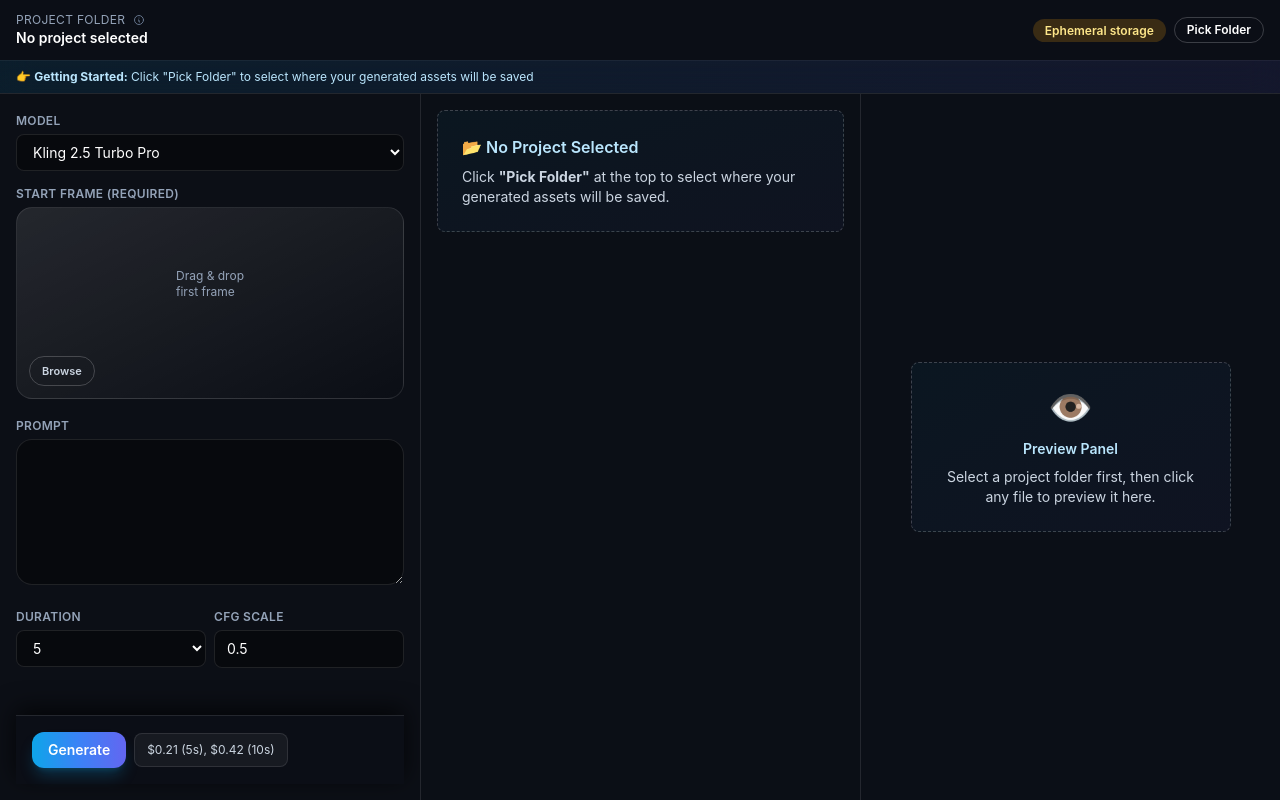
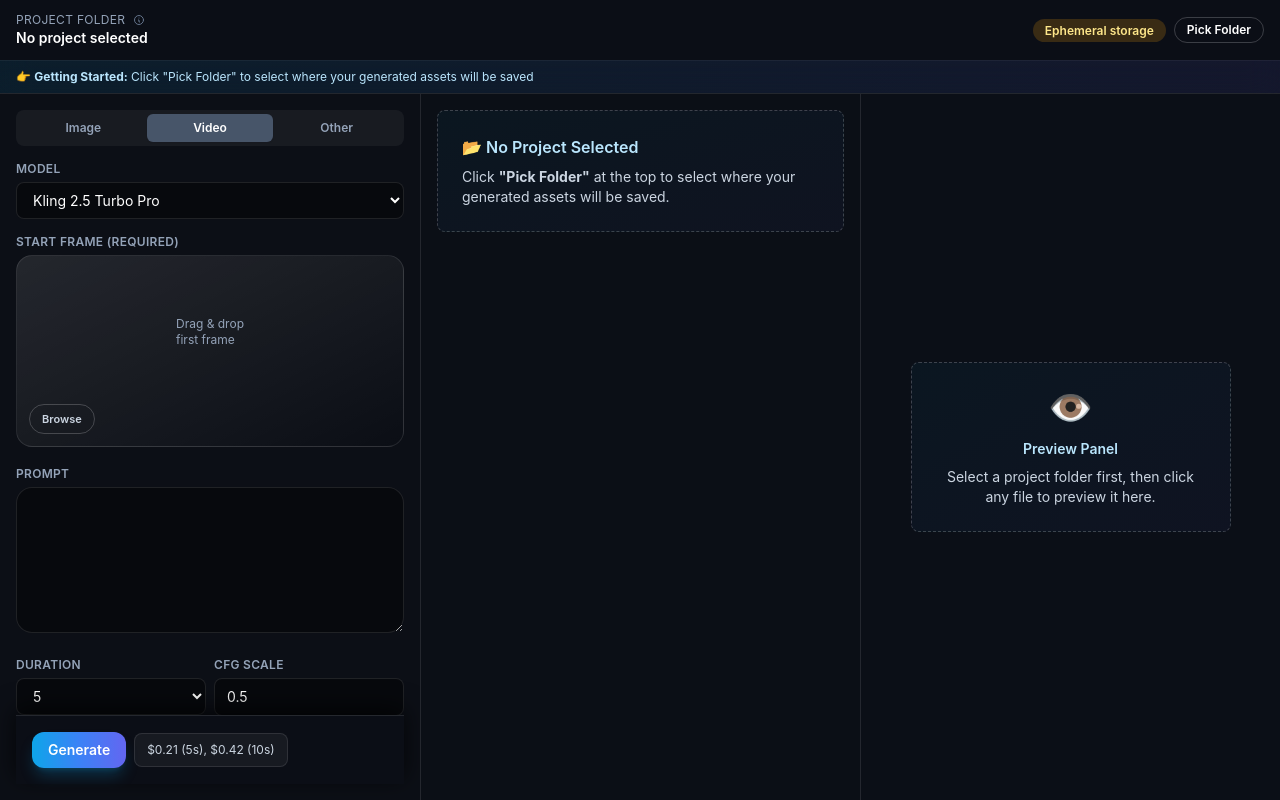
Before and after one commit to ai-scape/freepikv5, a React (Vite) app: page / in a window 1280 px wide. Built offline with nearby package versions, Linux system fonts and the light colour scheme.

Commit message:
gemini refactor 3

```diff
--- a/src/components/ControlsPane.tsx
+++ b/src/components/ControlsPane.tsx
@@ -79,6 +79,11 @@
     actions: { refreshTree },
   } = useCatalog();
   const [modelKey, setModelKey] = useState(DEFAULT_MODEL_KEY);
+  const [activeTab, setActiveTab] = useState<"image" | "video" | "upscale">(() => {
+    if (DEFAULT_MODEL_KEY.startsWith("image:")) return "image";
+    if (DEFAULT_MODEL_KEY.startsWith("upscale:")) return "upscale";
+    return "video";
+  });
   const [prompt, setPrompt] = useState("");
   const [startFrame, setStartFrame] = useState<UploadSlot>({ uploading: false });
   const [endFrame, setEndFrame] = useState<UploadSlot>({ uploading: false });
@@ -126,11 +131,7 @@
     Record<string, string | number | boolean | undefined>
   >({});
 
-  const modelKind: "video" | "image" | "upscale" = modelKey.startsWith("image:")
-    ? "image"
-    : modelKey.startsWith("upscale:")
-      ? "upscale"
-      : "video";
+  const modelKind = activeTab;
 
   const selectedVideo = useMemo(() => {
     if (modelKind !== "video") return undefined;
@@ -865,6 +866,32 @@
   return (
     <form className="flex h-full flex-col text-sm" onSubmit={handleGenerate}>
       <div className="flex-1 space-y-3 pb-40">
+        <div className="space-y-3">
+          <div className="flex rounded-lg bg-white/5 p-1">
+            {(["image", "video", "upscale"] as const).map((tab) => (
+              <button
+                key={tab}
+                type="button"
+                onClick={() => {
+                  setActiveTab(tab);
+                  if (tab === "image" && IMAGE_MODELS.length) {
+                    setModelKey(`image:${IMAGE_MODELS[0].id}`);
+                  } else if (tab === "video" && MODEL_SPECS.length) {
+                    setModelKey(`video:${MODEL_SPECS[0].id}`);
+                  } else if (tab === "upscale" && UPSCALE_MODELS.length) {
+                    setModelKey(`upscale:${UPSCALE_MODELS[0].id}`);
+                  }
+                }}
+                className={`flex-1 rounded-md py-1.5 text-xs font-semibold capitalize transition-all ${activeTab === tab
+                    ? "bg-slate-600 text-white shadow-sm"
+                    : "text-slate-400 hover:text-slate-200"
+                  }`}
+              >
+                {tab === "upscale" ? "Other" : tab}
+              </button>
+            ))}
+          </div>
+
           <div className="space-y-1">
             <label className="text-xs font-semibold uppercase tracking-wide text-slate-400">
               Model
@@ -874,6 +901,7 @@
               onChange={(event) => setModelKey(event.target.value)}
               className="w-full rounded-lg border border-white/10 bg-black/40 px-3 py-2 text-sm text-white outline-none focus:border-sky-400 focus:ring-1 focus:ring-sky-400"
             >
+              {activeTab === "video" && (
                 <optgroup label="Video Pipelines">
                   {MODEL_SPECS.map((spec) => (
                     <option key={spec.id} value={`video:${spec.id}`}>
@@ -881,7 +909,8 @@
                     </option>
                   ))}
                 </optgroup>
-            {UPSCALE_MODELS.length ? (
+              )}
+              {activeTab === "upscale" && UPSCALE_MODELS.length ? (
                 <optgroup label="Upscalers">
                   {UPSCALE_MODELS.map((spec) => (
                     <option key={spec.id} value={`upscale:${spec.id}`}>
@@ -890,6 +919,7 @@
                   ))}
                 </optgroup>
               ) : null}
+              {activeTab === "image" && (
                 <optgroup label="Image Pipelines">
                   {IMAGE_MODELS.map((spec) => (
                     <option key={spec.id} value={`image:${spec.id}`}>
@@ -897,7 +927,9 @@
                     </option>
                   ))}
                 </optgroup>
+              )}
             </select>
+          </div>
         </div>
 
         {/* IMAGE CONTROLS */}
```
Also changed, not shown: 5 other files (tests, documents, lock files or other folders). Lines whose indentation alone changed are shown as unchanged.
